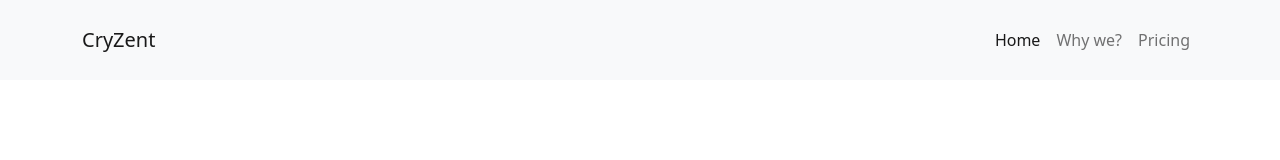
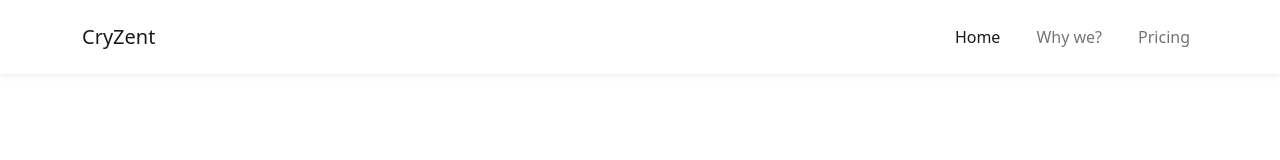
Before and after one commit to ArelSmith/cryzent-landing-page, a plain HTML site: page index.html in a window 1280 px wide. Drawn offline with Linux system fonts and the light colour scheme.

Commit message:
Memperbarui navbar dengan css dan bootstrap

```diff
--- a/assets/css/style.css
+++ b/assets/css/style.css
@@ -1,3 +1,8 @@
 .nav-link {
-    padding: 20px;
+    padding: 17px;
+    margin-left: 20px;
 }
+
+.navbar {
+    box-shadow: 0 0 10px rgba(0, 0, 0, 0.1);
+}
--- a/index.html
+++ b/index.html
@@ -15,7 +15,7 @@
 </head>
 <body>
     <!-- Navbar -->
-    <nav class="navbar navbar-expand-lg navbar-light bg-light">
+    <nav class="navbar navbar-expand-lg navbar-light" style="background-color: white;">
         <div class="container">
           <a class="navbar-brand" href="#">CryZent</a>
           <button class="navbar-toggler" type="button" data-bs-toggle="collapse" data-bs-target="#navbarNavAltMarkup" aria-controls="navbarNavAltMarkup" aria-expanded="false" aria-label="Toggle navigation">
```
